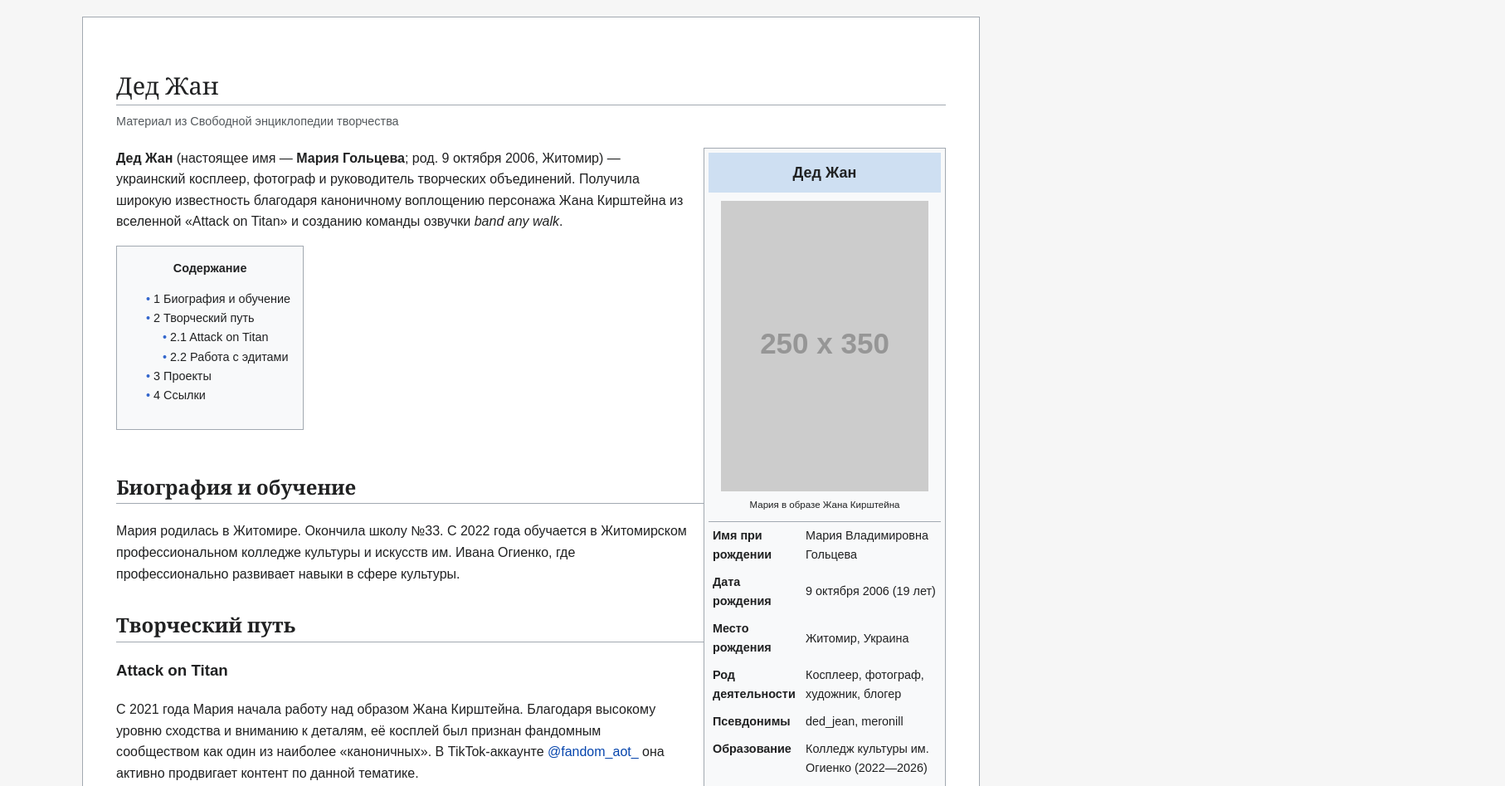
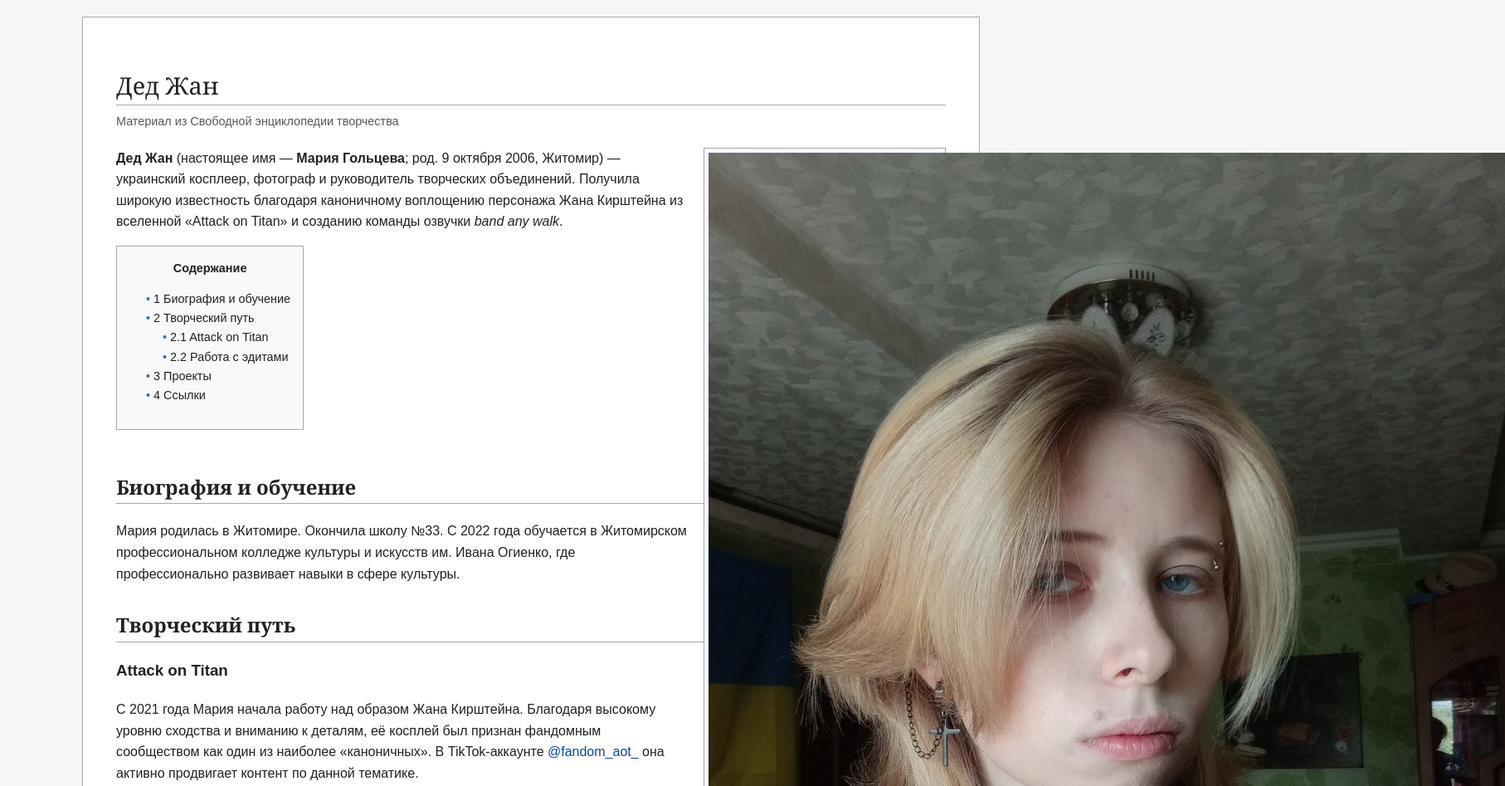
Before and after one commit to dedjean/Ded_Jean, a plain HTML site: page index.html in a window 1280 px wide. Shown: the top 947 px of the page at 83% size, 1814 px wide, since content can reach past the window. Drawn offline with Linux system fonts and the light colour scheme; placeholder pictures from the web are drawn by us.

Commit message:
Update index.html

```diff
--- a/index.html
+++ b/index.html
@@ -146,11 +146,7 @@
     <div class="subtitle">Материал из Свободной энциклопедии творчества</div>
 
     <aside class="infobox">
-        <div class="infobox-title">Дед Жан</div>
-        <div class="infobox-image">
-            <img src="https://via.placeholder.com/250x350?text=Photo+Here" alt="Дед Жан">
-            <div style="font-size:0.8em">Мария в образе Жана Кирштейна</div>
-        </div>
+        <img src="me.jpg" alt="Дед Жан">
         <table>
             <tr><th>Имя при рождении</th><td>Мария Владимировна Гольцева</td></tr>
             <tr><th>Дата рождения</th><td>9 октября 2006 (19 лет)</td></tr>
```
